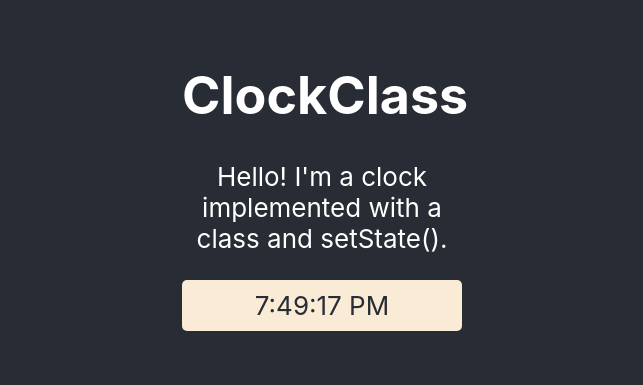
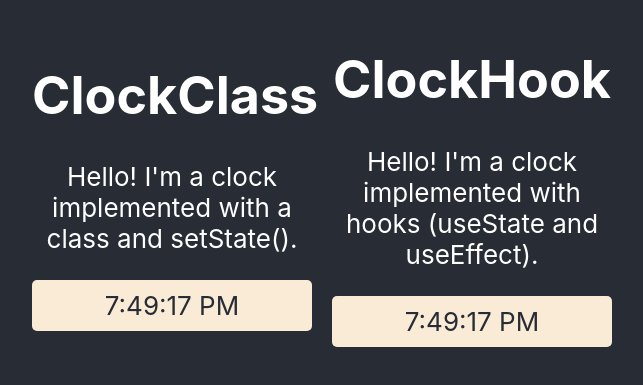
Before and after one commit to SilvanaBgn/react-clock, a React (Create React App) app: page / in a window 1280 px wide. Shown: the part 207-592 px from the top of the page, without its empty margins (318-961 px from the left). Built offline with nearby package versions, Linux system fonts and the light colour scheme.

Commit message:
First advances on clock with useState hook

```diff
--- a/src/App.js
+++ b/src/App.js
@@ -1,10 +1,12 @@
 import ClockClass from './components/ClockClass'
+import ClockHook from './components/ClockHook'
 import styles from './App.module.css';
 
 function App() {
   return (
     <div className={styles.App}>
       <ClockClass/>
+      <ClockHook/>
     </div>
   );
 }
--- a/src/App.module.css
+++ b/src/App.module.css
@@ -2,9 +2,9 @@
   display: flex;
   min-width: 300px;
   min-height: 100vh;
-  flex-direction: column;
   justify-content: center;
   align-items: center;
+  flex-wrap: wrap;
   background-color: var(--base-color);
   font-size: calc(10px + 2vmin);
   color: white;
--- /dev/null
+++ b/src/components/ClockHook.js
@@ -0,0 +1,36 @@
+import React, {useState} from 'react';
+import styles from './ClockHook.module.css';
+
+function ClockHook() {
+  // State hook
+  const [date, setDate] = useState(new Date().toLocaleTimeString());
+
+  let timerID = setInterval(() => tickClock(),1000);
+
+  // componentDidMount() {
+  //   console.log('Mounting');
+  //   this.timerID = setInterval(() => this.tickClock(),1000);
+  // }
+  // componentDidUpdate(){
+  //   console.log('Clock was updated:',this.state.date);
+  // }
+  // componentWillUnmount() {
+  //   console.log('UNMounting');
+  //   clearInterval(this.timerID);
+  // }
+
+  function tickClock() {
+     setDate(new Date().toLocaleTimeString());
+  }
+
+  return (
+    <div className={styles.clockHook}>
+      <h1>ClockHook</h1>
+      <p>Hello! I'm a clock implemented with hooks (useState and useEffect).</p>
+      <p className={styles.pClock}>{date}</p>
+    </div>
+  );
+}
+
+
+export default ClockHook;
--- /dev/null
+++ b/src/components/ClockHook.module.css
@@ -0,0 +1,11 @@
+.clockHook {
+  width: 280px;
+  padding: 0 10px;
+}
+
+.pClock {
+  padding: 10px 15px;
+  color: var(--base-color);
+  background-color: var(--white-background);
+  border-radius: 5px;
+}
```
